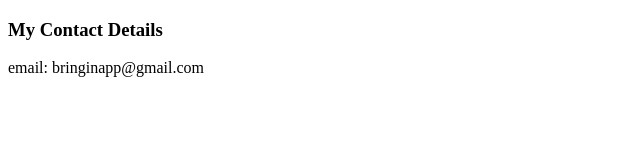
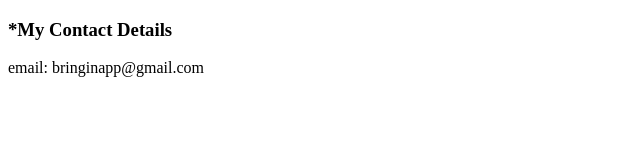
Before and after one commit to feri-wib/cv, a plain HTML site: page contact.html in a window 1280 px wide. Shown: the full height of the page, 0-640 px from the left. Drawn offline with Linux system fonts and the light colour scheme.

Commit message:
edit my contact

```diff
--- a/contact.html
+++ b/contact.html
@@ -5,7 +5,7 @@
     <title>Contact Me</title>
   </head>
   <body>
-    <h3>My Contact Details</h3>
+    <h3>*My Contact Details</h3>
     <p>email: bringinapp@gmail.com</p>
   </body>
 </html>
```
